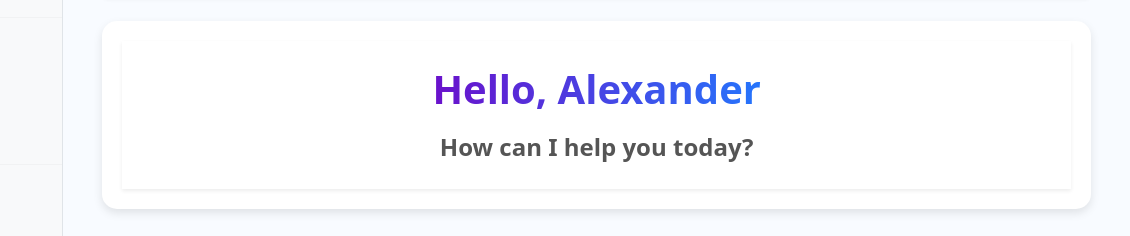
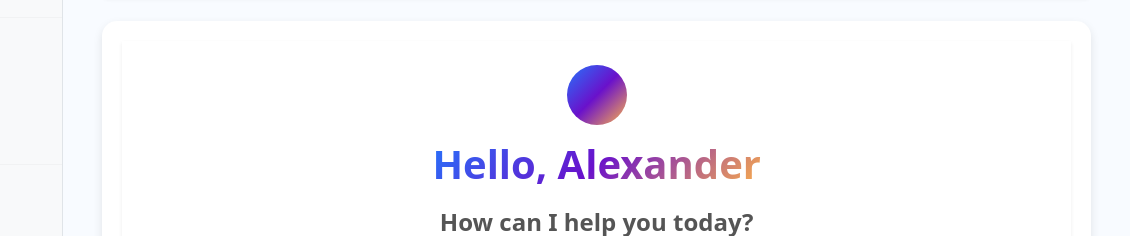
Before and after one commit to AdamYacin30/acl-mockup-fluwd, a plain HTML site: page index.html in a window 1280 px wide. Shown: the part 112-348 px from the top of the page, 150-1280 px from the left. Drawn offline with nearby package versions, Linux system fonts and the light colour scheme.

Commit message:
Update styles.css

```diff
--- a/styles.css
+++ b/styles.css
@@ -221,3 +221,17 @@ body {
   margin-right: 15px;
   gap: 20px; /* Adjust the gap between cards for spacing */
 }
+
+.gradient-text {
+  background: linear-gradient(135deg, #2575fc, #6a11cb, #ffb347); /* Diagonal gradient: top left to bottom right */
+  -webkit-background-clip: text;
+  -webkit-text-fill-color: transparent;
+}
+
+.gradient-circle {
+  width: 60px; /* Adjust size as needed */
+  height: 60px;
+  background: linear-gradient(135deg, #2575fc, #6a11cb, #ffb347); /* Diagonal gradient */
+  border-radius: 50%; /* Makes it a circle */
+  margin: 0 auto 15px; /* Centers it and adds bottom margin */
+}
```
